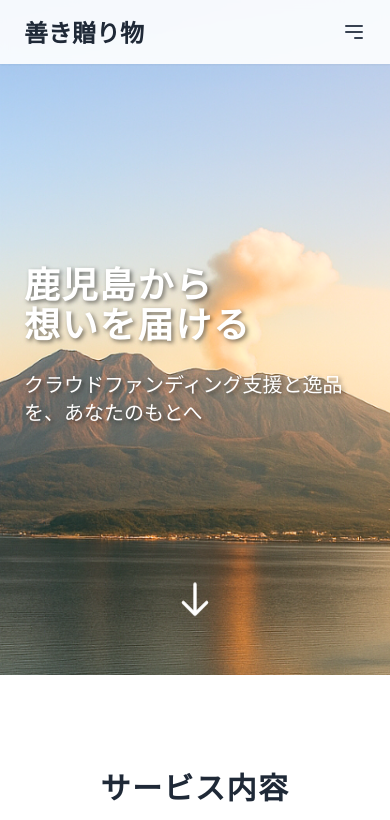
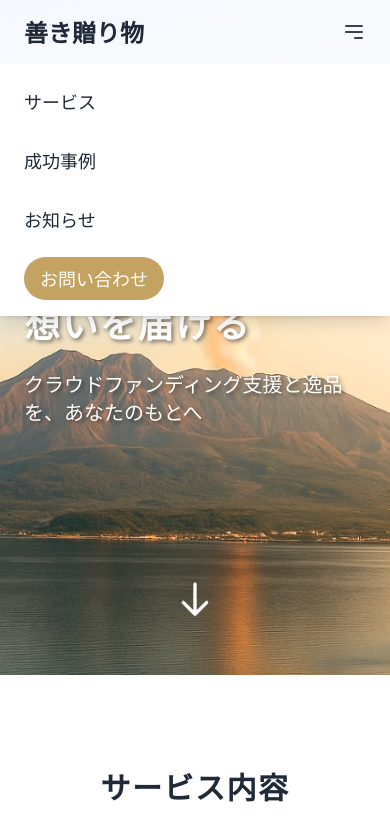
Before and after one commit to Shima-Chasan/yokiokurimono-landing-page, a plain HTML site: page index.html in a window 390 px wide. Both pictures are taken after a click on the button 354 px from the left and 32 px from the top of the page. Shown: the top 820 px of the page. Drawn offline with nearby package versions, Linux system fonts and the light colour scheme.

Commit message:
モバイル表示時のハンバーガーメニュー機能を実装

```diff
--- a/index.html
+++ b/index.html
@@ -261,11 +261,20 @@
           <li><a href="#contact" class="btn-primary px-6 py-2 hover:bg-gold-dark">お問い合わせ</a></li>
         </ul>
       </nav>
-      <button class="md:hidden text-gray-700">
+      <button id="mobile-menu-button" class="md:hidden text-gray-700">
         <svg class="w-6 h-6" fill="none" stroke="currentColor" viewBox="0 0 24 24" xmlns="http://www.w3.org/2000/svg">
           <path stroke-linecap="round" stroke-linejoin="round" stroke-width="2" d="M4 6h16M4 12h16m-7 6h7"></path>
         </svg>
       </button>
+    </div>
+    <!-- モバイルメニュー -->
+    <div id="mobile-menu" class="hidden bg-white w-full py-4 px-6 shadow-lg">
+      <ul class="space-y-4">
+        <li><a href="#services" class="block py-2 hover:text-gold transition-colors">サービス</a></li>
+        <li><a href="#case" class="block py-2 hover:text-gold transition-colors">成功事例</a></li>
+        <li><a href="#news" class="block py-2 hover:text-gold transition-colors">お知らせ</a></li>
+        <li><a href="#contact" class="block py-2 bg-gold text-white px-4 rounded-full hover:bg-gold-dark transition-colors inline-block">お問い合わせ</a></li>
+      </ul>
     </div>
   </header>
 
@@ -769,6 +778,30 @@
           showMoreNewsBtn.textContent = '過去のお知らせを見る';
         }
       });
+
+      // モバイルメニュー機能
+      const mobileMenuButton = document.getElementById('mobile-menu-button');
+      const mobileMenu = document.getElementById('mobile-menu');
+
+      // ハンバーガーメニューのクリックイベント
+      mobileMenuButton.addEventListener('click', function() {
+        mobileMenu.classList.toggle('hidden');
+      });
+
+      // モバイルメニューのリンクをクリックしたらメニューを閉じる
+      const mobileMenuLinks = mobileMenu.querySelectorAll('a');
+      mobileMenuLinks.forEach(link => {
+        link.addEventListener('click', function() {
+          mobileMenu.classList.add('hidden');
+        });
+      });
+
+      // 画面サイズが変わったときの処理（デスクトップサイズになったらモバイルメニューを非表示）
+      window.addEventListener('resize', function() {
+        if (window.innerWidth >= 768) { // md:breakpointは768px
+          mobileMenu.classList.add('hidden');
+        }
+      });
     });
   </script>
 </body>
```
